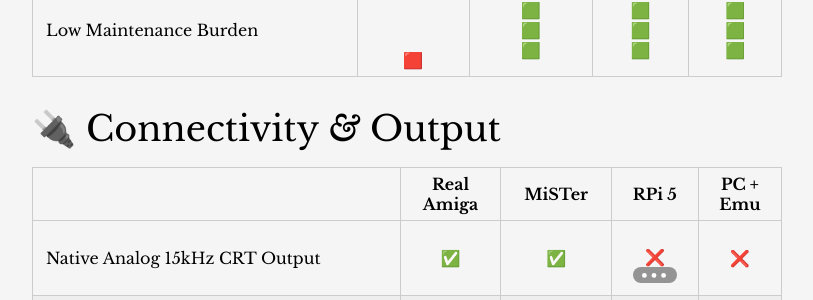
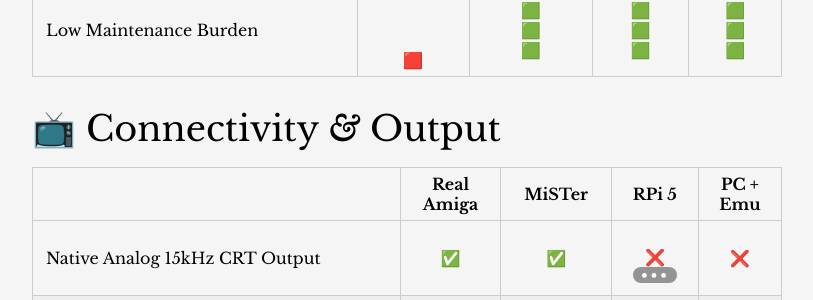
Before and after one commit to amigavision/amigavision.github.io, a Jekyll site: the page built from best.md, in a window 1280 px wide and 900 px high, scrolled down 3315 px. Shown: the part 153-453 px from the top of the window, without its empty margins (233-1046 px from the left). Built offline with Jekyll 4.4.1, drawn with Linux system fonts in a browser that asks for light colours.

Commit message:
Use TV emoji

```diff
--- a/best.md
+++ b/best.md
@@ -89,7 +89,7 @@
 | Low Maintenance Burden | <br><br><br>🟥 | 🟩<br>🟩<br>🟩 | 🟩<br>🟩<br>🟩 | 🟩<br>🟩<br>🟩
 {: .feature-compare data-responsive-table="true" }
 
-## 🔌 Connectivity *&* Output
+## 📺 Connectivity *&* Output
 
 |   | Real <br>Amiga | MiSTer | RPi&nbsp;5 | PC +<br> Emu |
 |---|:---------------:|:------:|:-----------------:|:-----------------------:|
```
